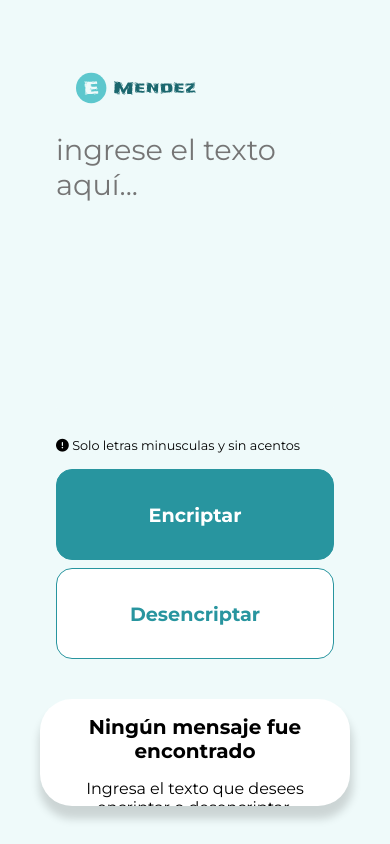
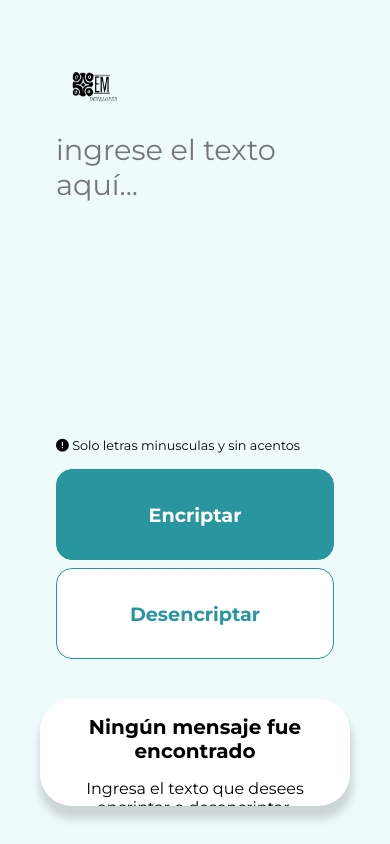
Before and after one commit to R3ptarGreen/Text-Encryptor, a website: page index.html in a window 390 px wide. Drawn offline with Linux system fonts and the light colour scheme; files whose address does not match are found by name.

Commit message:
cambio de logo y algunos ajustes en el html del logo

```diff
--- a/SCSS/app.scss
+++ b/SCSS/app.scss
@@ -36,7 +36,8 @@ $Gray-500: #343A40;
 .header{
     max-width: 100%;
     &__img{
-            width: 10rem;
+        max-width: 10rem;
+        height: 100%;
     }
 }
 .section{
@@ -129,6 +130,13 @@ h3{
    .section__container-buttons{
     padding-bottom: 0;
    }
+   .header{
+    max-width: 100%;
+    &__img{
+        max-width: 5rem;
+        height: 100%;
+    }
+}
 }
 @media screen and (max-width: 470px) {
     .main{
--- a/index.html
+++ b/index.html
@@ -13,9 +13,7 @@
         <article class="main__article article">
             <!--logo-->
             <header class="article__header header">
-                <picture class="header__img-container">
-                    <img class="header__img"src="/Proyect/Assets/logo.svg" alt="">
-                </picture>
+                <img class="header__img" src="Assets/EM-1.png" alt="">
             </header>
             <section class="article__section section">
                 <div class="section__container-textarea">
```
Also changed, not shown: Assets/EM-1.png (added), Assets/logo.svg (deleted), CSS/app.css, 1 other file.
